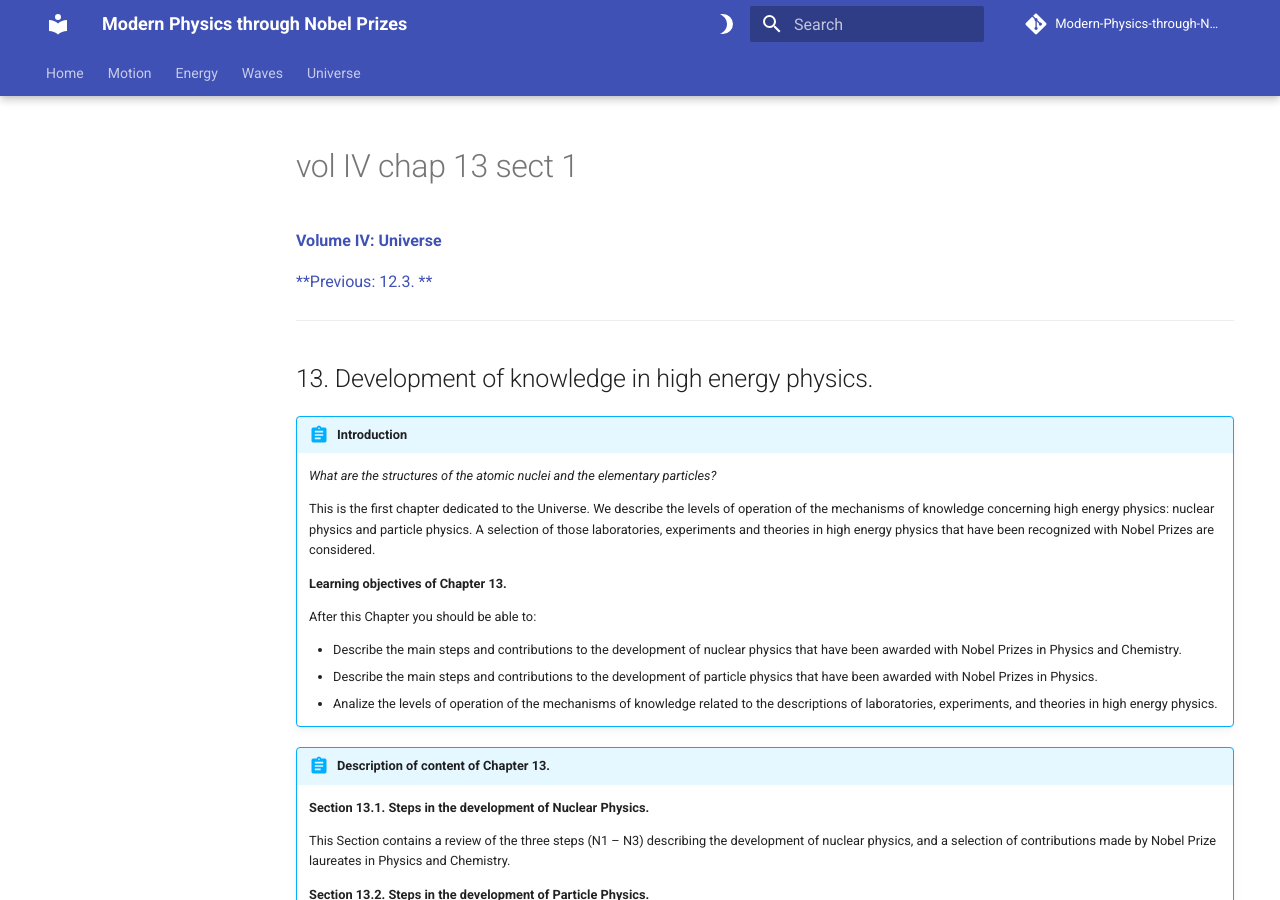
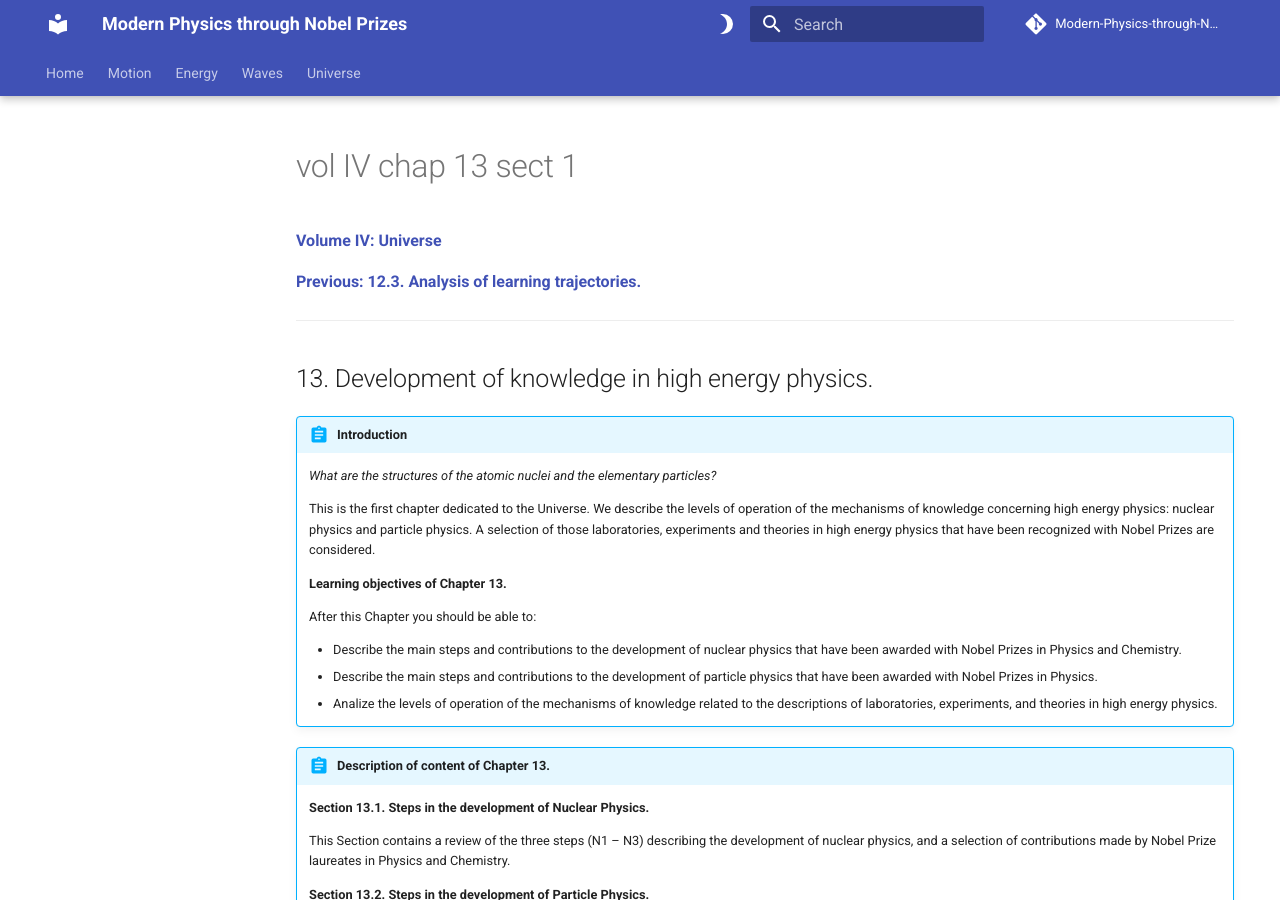
Before and after one commit to modphysnobel/modphysnobel.github.io, an MkDocs documentation site: the page built from docs/vol-IV/vol-IV-chap-13-sect-1.md, in a window 1280 px wide and 900 px high. Built offline with MkDocs 1.6.1 and Material for MkDocs 9.7.7, drawn with Linux system fonts in a browser that asks for light colours; some web fonts are replaced; comment, search, counter and statistics services are not loaded.

Commit message:
Update vol-IV-chap-13-sect-1.md

```diff
--- a/docs/vol-IV/vol-IV-chap-13-sect-1.md
+++ b/docs/vol-IV/vol-IV-chap-13-sect-1.md
@@ -1,7 +1,7 @@
 
 [**Volume IV: Universe**](./volume-IV.md)
 
-[**Previous: 12.3. **](./vol-III-chap-12-sect-3.md)
+[**Previous: 12.3. Analysis of learning trajectories.**](./vol-III-chap-12-sect-3.md)
 
 ***
 
```
